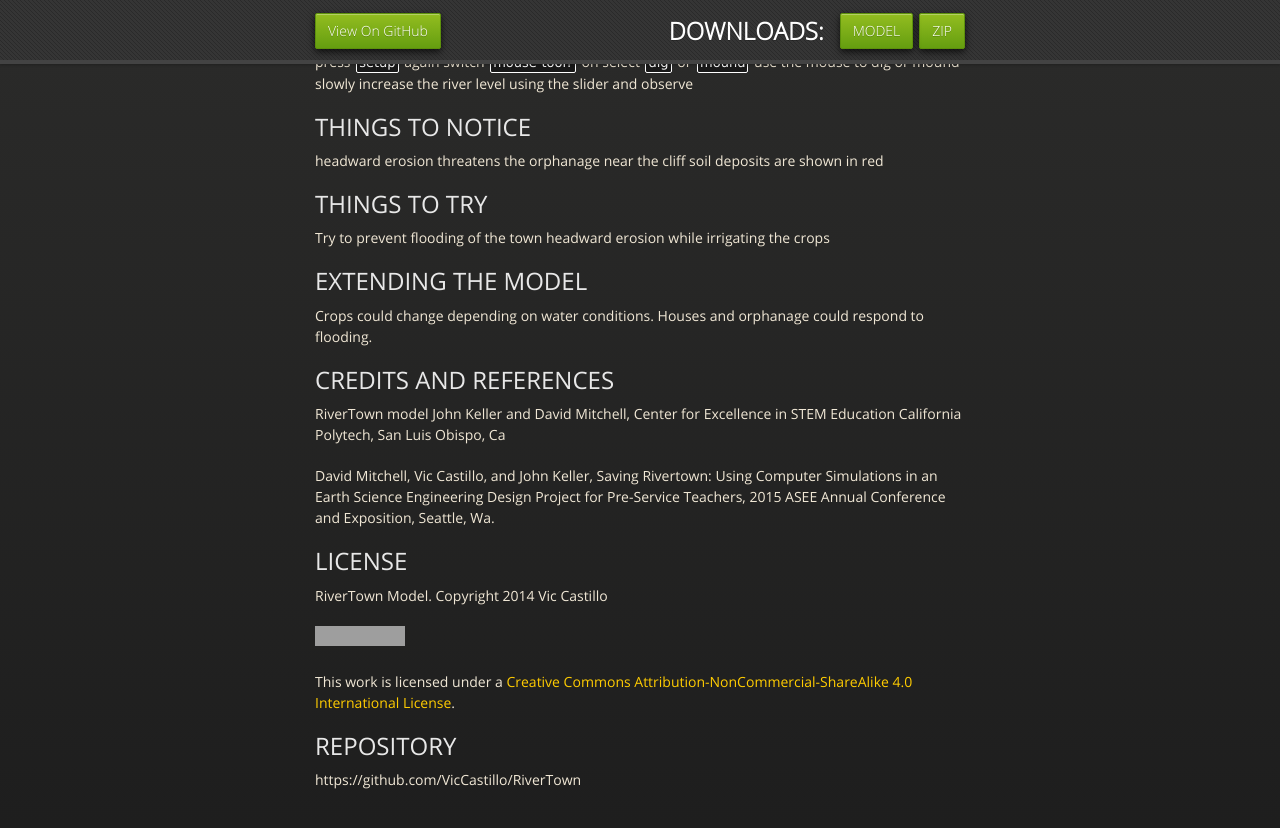
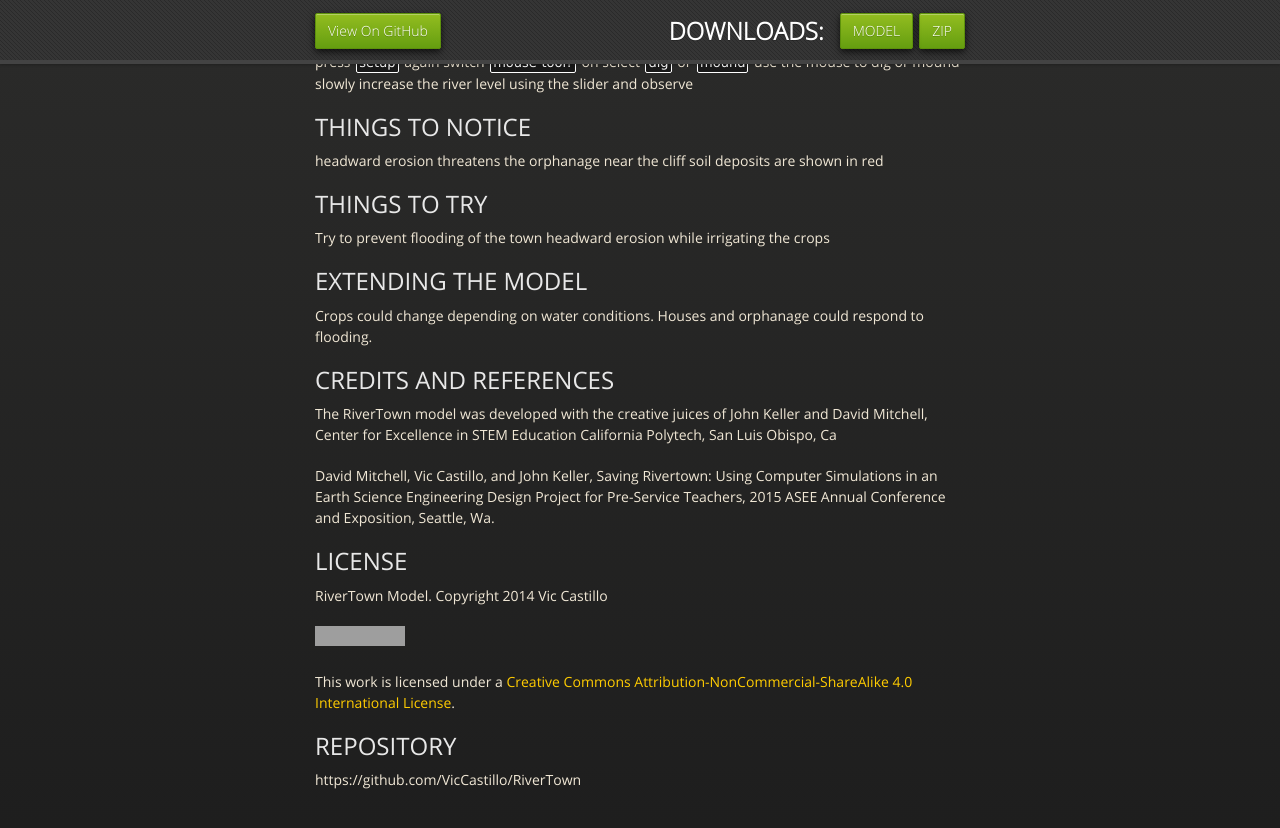
Before and after one commit to STEM-Dev/RiverTown, a Jekyll site: the page built from index.html, in a window 1280 px wide and 900 px high, scrolled down 845 px. Shown: the top 828 px of the window. Built offline with Jekyll 4.4.1, drawn with Linux system fonts in a browser that asks for light colours; nearby versions of some CDN libraries; Markdown is read by kramdown in place of the engine named in the settings; grey boxes are pictures that could not be loaded.

Commit message:
mod credits

```diff
--- a/_includes/OtherDetails.md
+++ b/_includes/OtherDetails.md
@@ -29,10 +29,7 @@ Houses and orphanage could respond to flooding.
 
 ## CREDITS AND REFERENCES
 
-RiverTown model
-John Keller and David Mitchell,
-Center for Excellence in STEM Education
-California Polytech, San Luis Obispo, Ca
+The RiverTown model was developed with the creative juices of  John Keller and David Mitchell, Center for Excellence in STEM Education California Polytech, San Luis Obispo, Ca
 
 David Mitchell, Vic Castillo, and John Keller, Saving Rivertown: Using Computer Simulations in an Earth Science Engineering Design Project for Pre-Service Teachers, 2015 ASEE Annual Conference and Exposition, Seattle, Wa.
 
```
